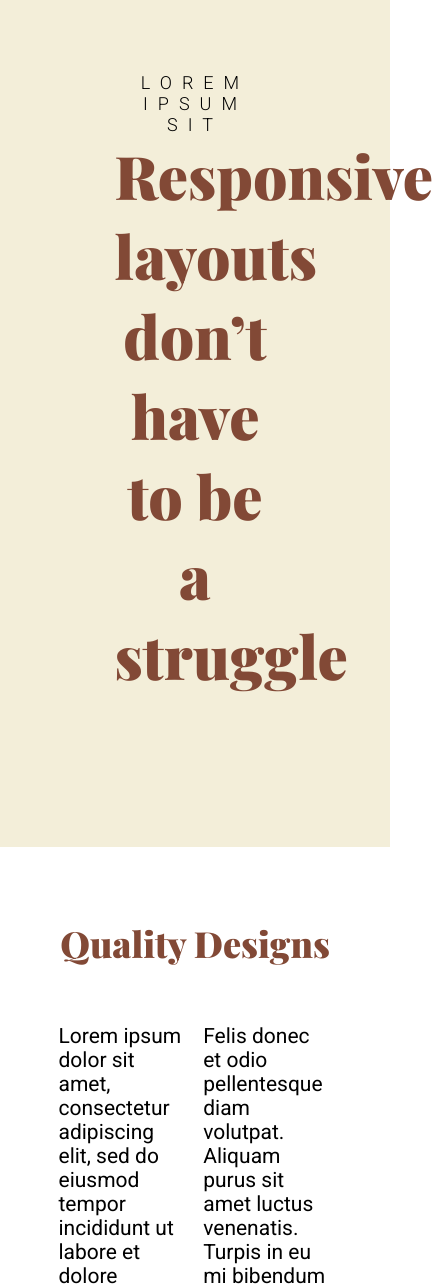
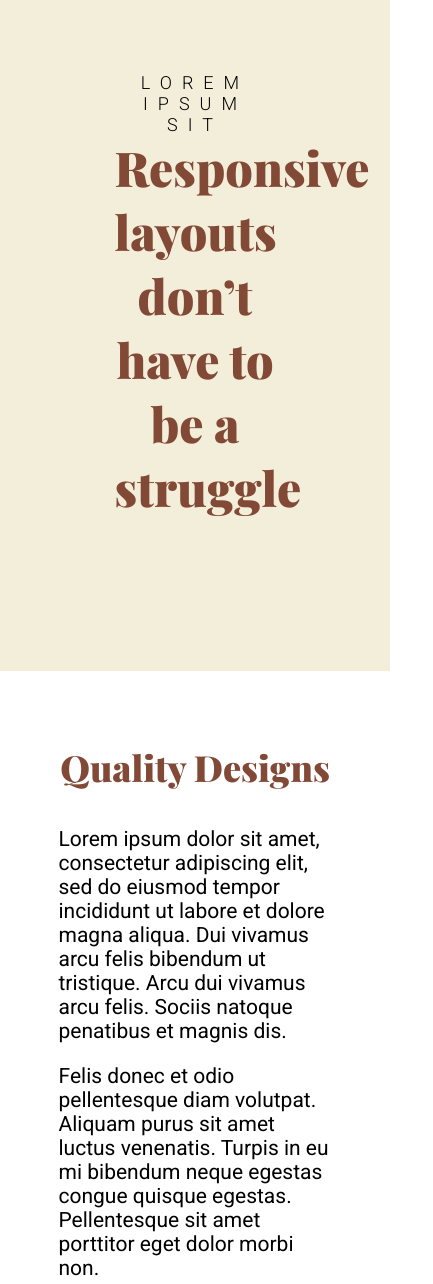
Before and after one commit to martingreilinger/crl-documents, a plain HTML site: page challenge07/index.html in a window 390 px wide. Shown: the part 80-1364 px from the top of the page, 433 px wide, since content can reach past the window. Drawn offline with nearby package versions, Linux system fonts and the light colour scheme.

Commit message:
challenge-7 / added a media query

```diff
--- a/challenge07/index.html
+++ b/challenge07/index.html
@@ -15,7 +15,8 @@
       <section class="container">
         <span class="hero-title-prefix">lorem ipsum sit</span>
         <h1 class="hero-title">
-          Responsive layouts don’t have to be a struggle
+          Responsive layouts don’t <br />
+          have to be a struggle
         </h1>
       </section>
     </header>
--- a/challenge07/style.css
+++ b/challenge07/style.css
@@ -4,11 +4,6 @@
 
 body {
   margin: 0;
-}
-
-.row {
-  display: flex;
-  justify-content: space-between;
 }
 
 .row--reverse {
@@ -25,7 +20,7 @@ body {
 .hero-title {
   color: #824936;
   font-family: "Playfair Display", serif;
-  font-size: 3.75rem;
+  font-size: 3rem;
   font-weight: 900;
   margin: 0;
 }
@@ -62,21 +57,36 @@ body {
 }
 
 .section-title--primary {
-    color: #824936;
+  color: #824936;
 }
 
 .section-title--centered {
-    margin-bottom: 1em;
-    text-align: center;
+  margin-bottom: 1em;
+  text-align: center;
 }
 
 .section-content {
   font-family: "Roboto", sans-serif;
   font-size: 1.3125rem;
   font-weight: 400;
-  width: 47%;
+  width: 100%;
 }
 
 .section-content--contrast {
   color: white;
 }
+
+@media (min-width: 850px) {
+  .row {
+    display: flex;
+    justify-content: space-between;
+  }
+
+  .hero-title {
+    font-size: 3.75rem;
+  }
+
+  .section-content {
+    width: 47%;
+  }
+}
```
